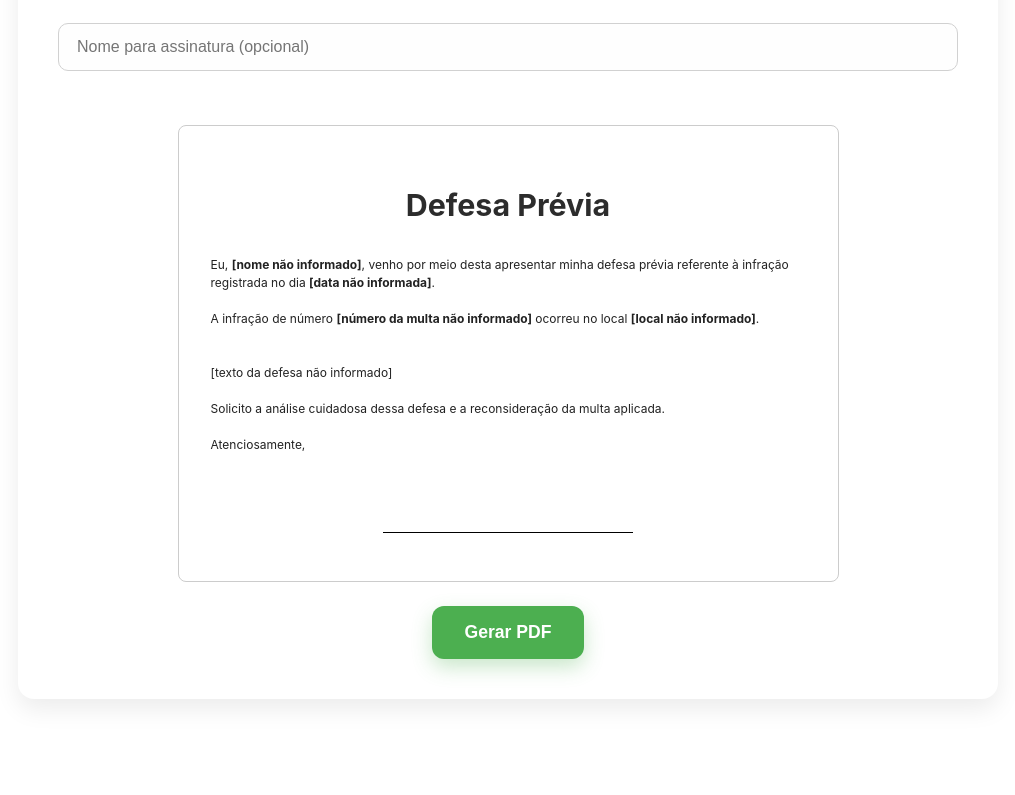
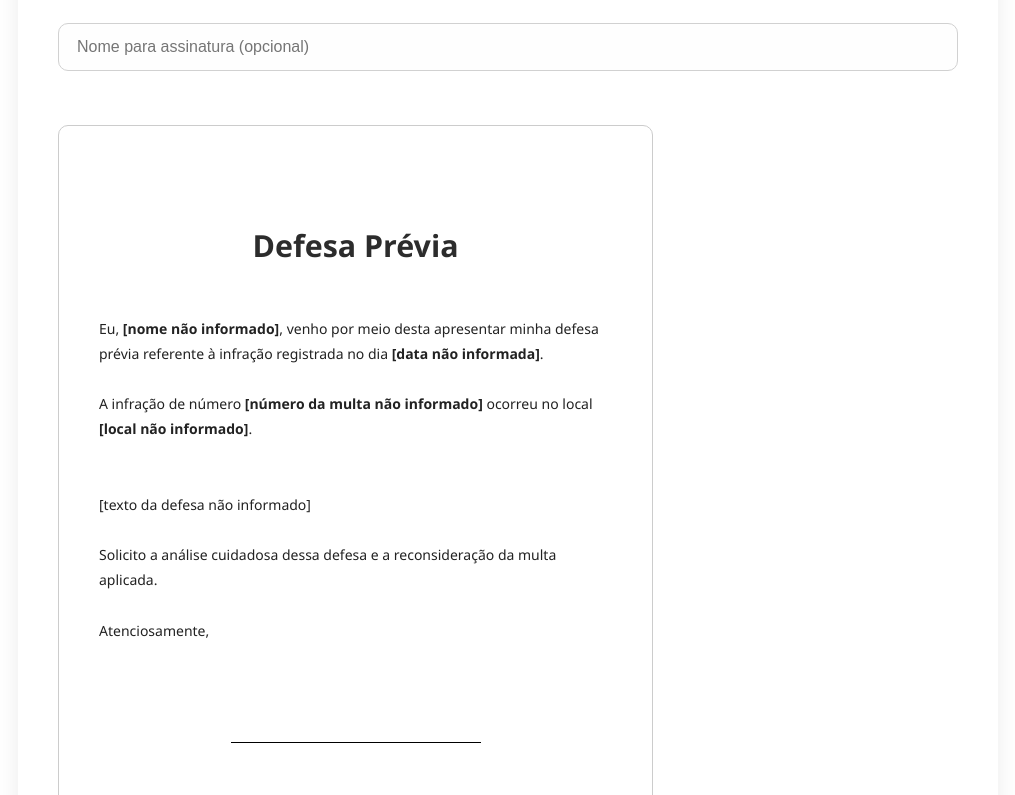
Before and after one commit to Geremiasrds/gerador-de-defeza, a React (Vite) app: page / in a window 1280 px wide. Shown: the part 1085-1880 px from the top of the page, without its empty margins (132-1147 px from the left). Before the commit the page ends 1824 px from the top, so only its background shows below. Built offline with nearby package versions, Linux system fonts and the light colour scheme.

Commit message:
novo prjeto simples

```diff
--- a/src/componentes/styles.js
+++ b/src/componentes/styles.js
@@ -59,18 +59,23 @@ export const Textarea = styled.textarea`
     box-shadow: 0 0 8px rgba(76, 175, 80, 0.3);
   }
 `;
-
 export const PdfContent = styled.div`
-  padding: 32px;
-  background-color: #fff;
+  width: 595px;           /* A4 width em px a 72dpi */
+  height: 842px;          /* A4 height em px a 72dpi */
+  padding: 50px 40px;
+  background-color: #ffffff;
   border: 1px solid #ccc;
-  border-radius: 8px;
-  max-width: 595px; /* largura A4 */
+  border-radius: 10px;
   color: #222;
+  font-size: 14px;
+  line-height: 1.8;       /* melhora o respiro entre linhas */
+  font-family: 'Segoe UI', Tahoma, Geneva, Verdana, sans-serif;
+  box-sizing: border-box;
+  display: flex;
+  flex-direction: column;
+  justify-content: flex-start;
   white-space: pre-wrap;
-  font-size: 12px;
-  line-height: 1.5;
-  margin: 0 auto;
+  overflow: hidden;
 `;
 
 export const HeaderText = styled.div`
```
